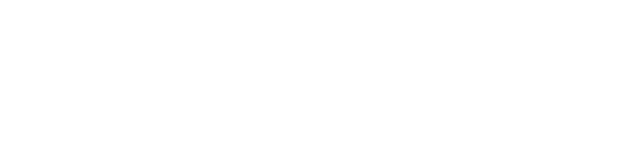
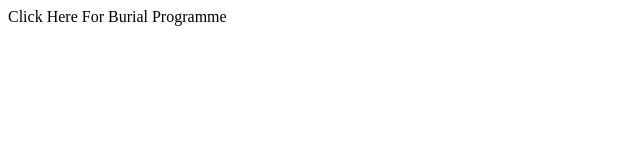
Before and after one commit to ekuffuor/ASAFO-BURIAL-PROGRAMME, a plain HTML site: page index.html in a window 1280 px wide. Shown: the whole page, without its empty margins (0-640 px from the left). Drawn offline with Linux system fonts and the light colour scheme.

Commit message:
Update index.html

```diff
--- a/index.html
+++ b/index.html
@@ -1,3 +1,3 @@
 <html>
-  <a href://github.com/ASAFO-BURIAL-PROGRAMME/
+  <a href://github.com/ASAFO-BURIAL-PROGRAMME/Asafo Burial Programme.pdf">Click Here For Burial Programme</a></p>
 </html>
```
